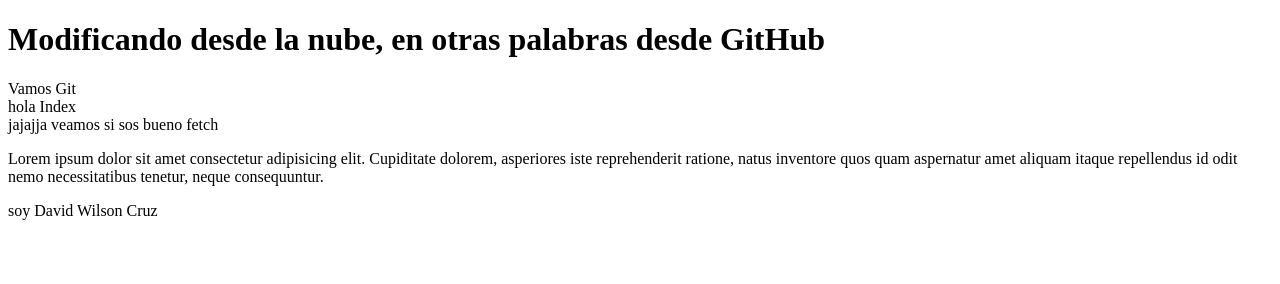
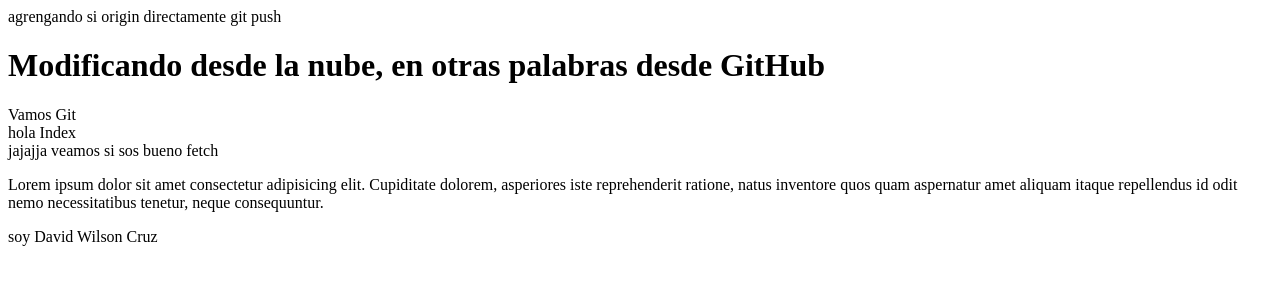
Before and after one commit to deonwilson/Mi-primer-repositorio, a plain HTML site: page index.html in a window 1280 px wide. Drawn offline with Linux system fonts and the light colour scheme.

Commit message:
subiendo a la nuve

```diff
--- a/index.html
+++ b/index.html
@@ -7,6 +7,7 @@
     <title>Document</title>
 </head>
 <body>
+    <div>agrengando si origin directamente git push</div>
     <h1>Modificando desde la nube, en otras palabras desde GitHub</h1>
     <header>Vamos Git</header>
     <div>hola Index</div>
```
